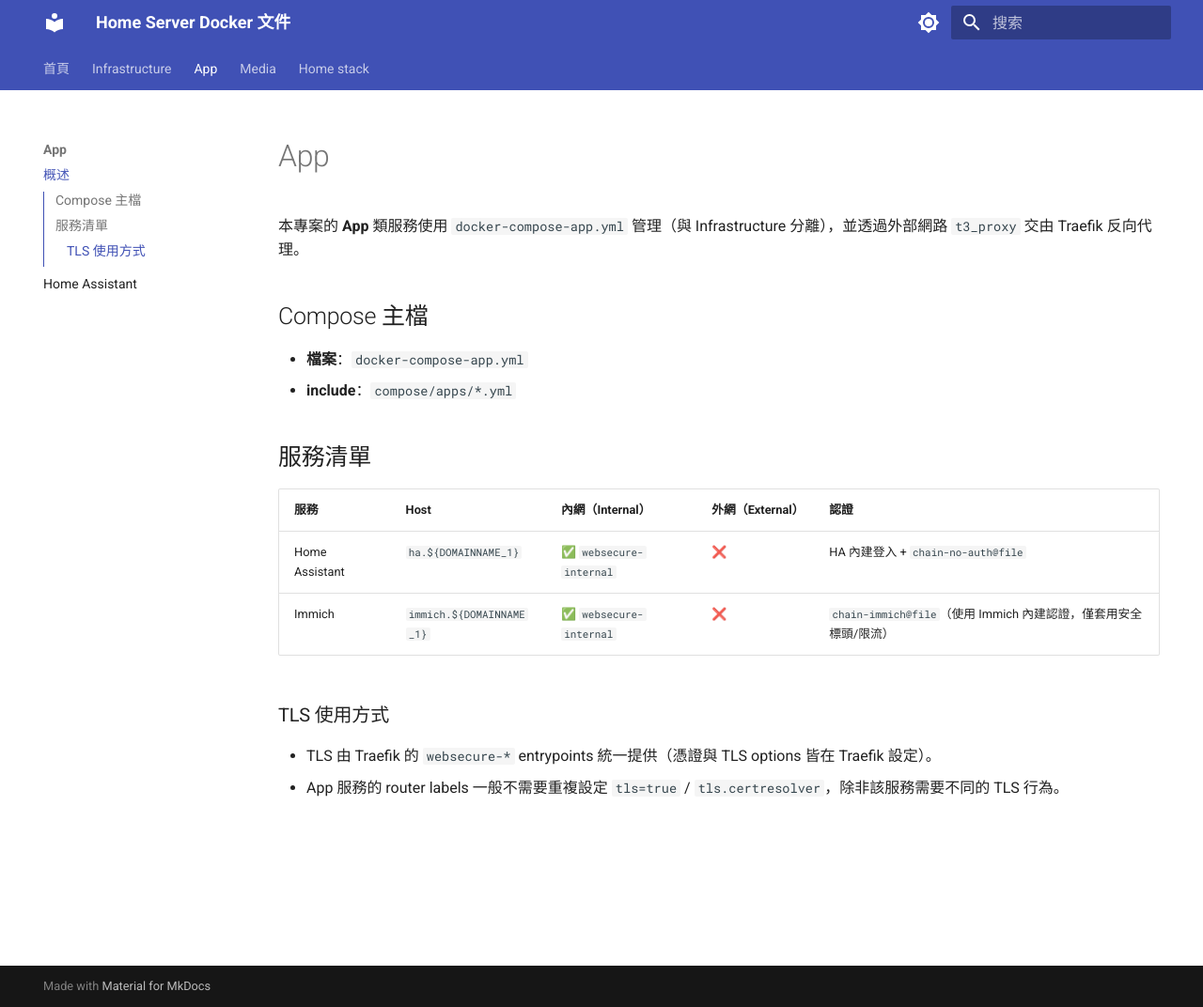
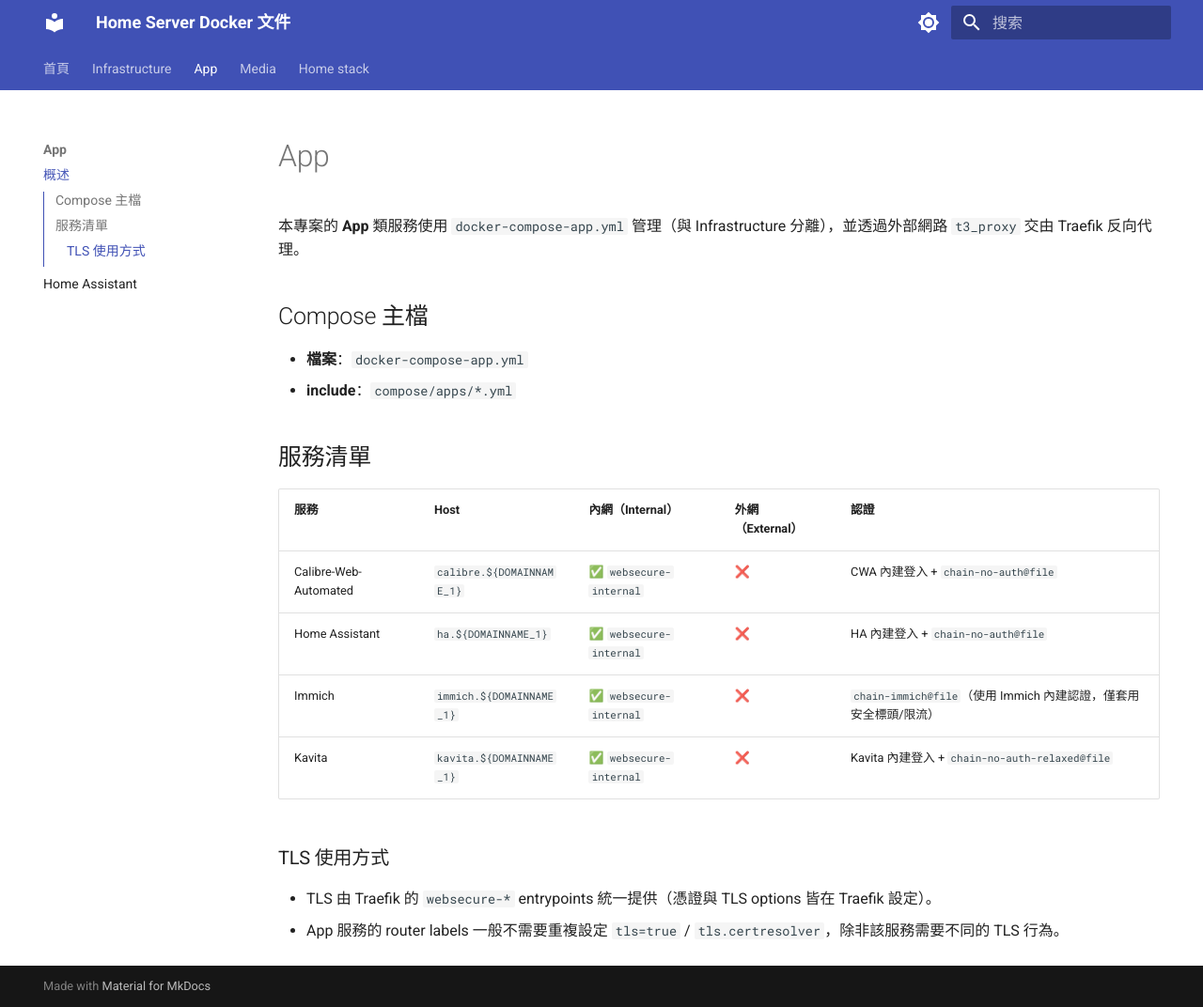
Before and after one commit to novis10813/home-server-setup, an MkDocs documentation site: the page built from docs/app/README.md, in a window 1280 px wide and 1072 px high. Shown: the whole window at 94% size. Built offline with MkDocs 1.6.1 and Material for MkDocs 9.7.7, drawn with Linux system fonts in a browser that asks for light colours.

Commit message:
docs: update app README with CWA/Kavita, add resource limits to AGENTS checklist
Co-Authored-By: Claude Sonnet 4.6 <noreply@anthropic.com>

```diff
--- a/docs/app/README.md
+++ b/docs/app/README.md
@@ -11,8 +11,10 @@
 
 | 服務 | Host | 內網（Internal） | 外網（External） | 認證 |
 |------|------|------------------|------------------|------|
+| Calibre-Web-Automated | `calibre.${DOMAINNAME_1}` | ✅ `websecure-internal` | ❌ | CWA 內建登入 + `chain-no-auth@file` |
 | Home Assistant | `ha.${DOMAINNAME_1}` | ✅ `websecure-internal` | ❌ | HA 內建登入 + `chain-no-auth@file` |
 | Immich | `immich.${DOMAINNAME_1}` | ✅ `websecure-internal` | ❌ | `chain-immich@file`（使用 Immich 內建認證，僅套用安全標頭/限流） |
+| Kavita | `kavita.${DOMAINNAME_1}` | ✅ `websecure-internal` | ❌ | Kavita 內建登入 + `chain-no-auth-relaxed@file` |
 
 ### TLS 使用方式
 
```
Also changed, not shown: AGENTS.md (+8 -0 lines).
